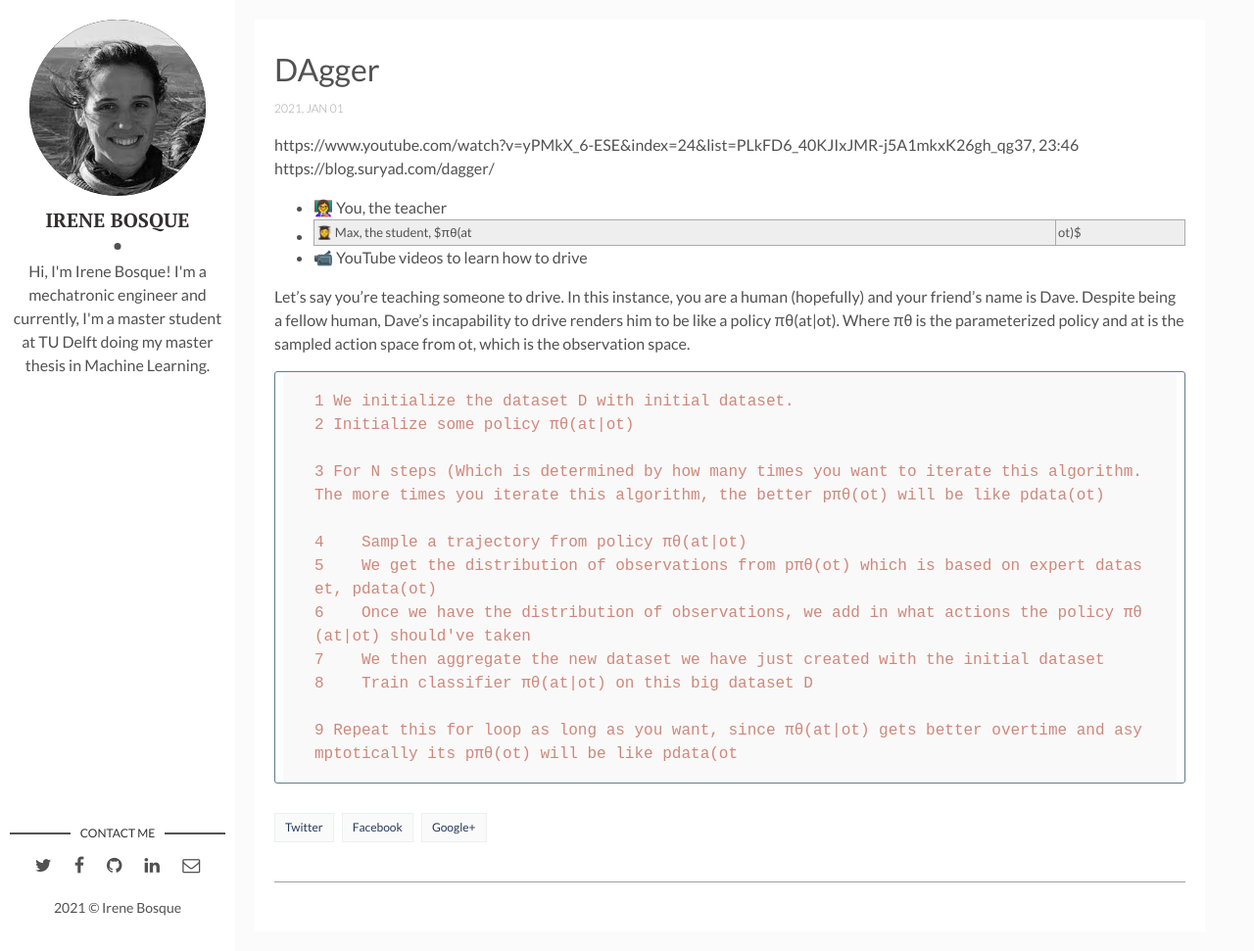
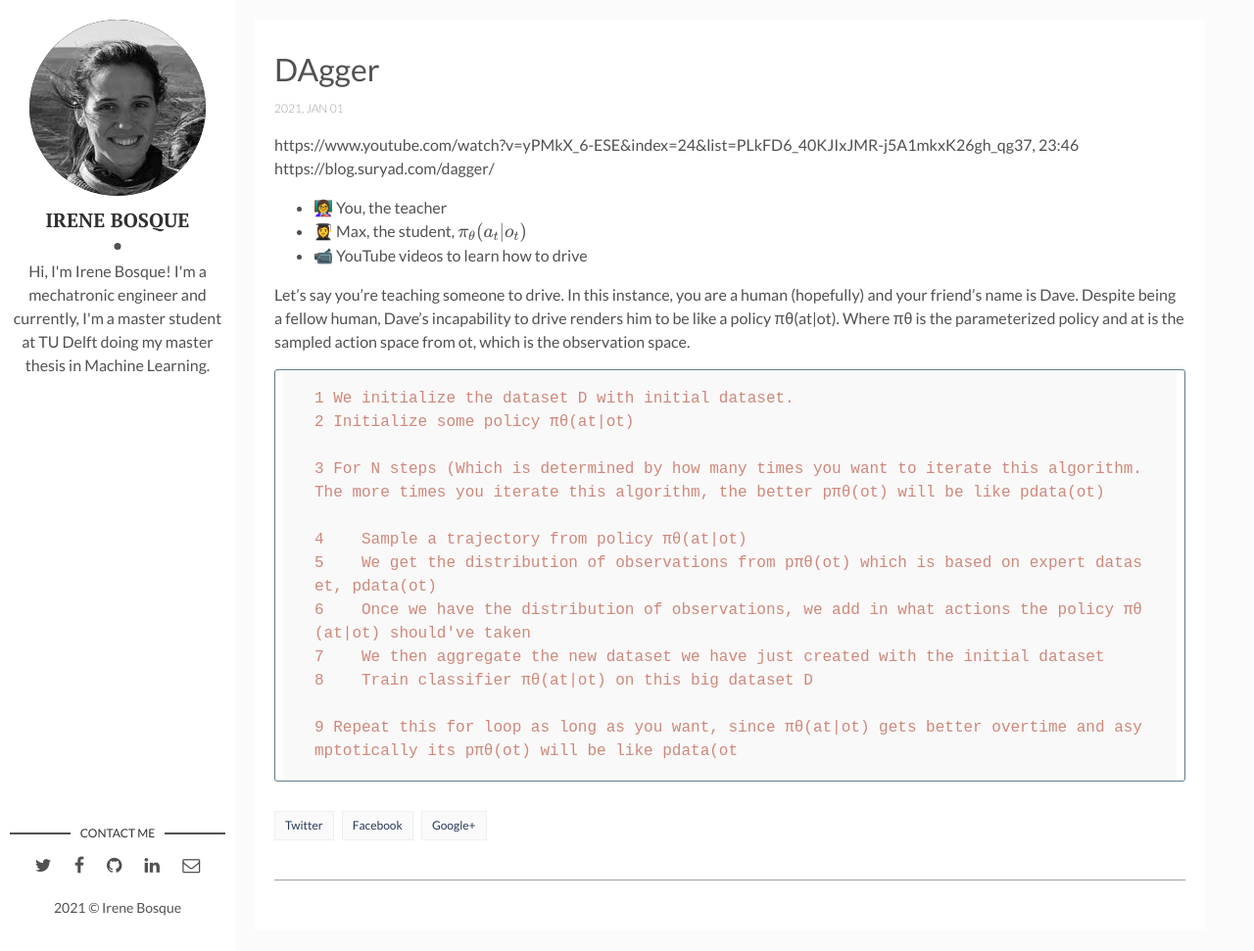
Before and after one commit to irenebosque/irenebosque.github.io, a Jekyll site: the page built from _posts/2021-01-01-dagger.md, in a window 1280 px wide and 971 px high. Shown: the whole window at 98% size. Built offline with Jekyll 4.4.1, drawn with Linux system fonts in a browser that asks for light colours; nearby versions of some CDN libraries; comment, search, counter and statistics services are not loaded.

Commit message:
Update 2021-01-01-dagger.md

```diff
--- a/_posts/2021-01-01-dagger.md
+++ b/_posts/2021-01-01-dagger.md
@@ -10,7 +10,7 @@ https://www.youtube.com/watch?v=yPMkX_6-ESE&index=24&list=PLkFD6_40KJIxJMR-j5A1m
 https://blog.suryad.com/dagger/
 
 - 👩‍🏫 You, the teacher
-- 👩‍🎓 Max, the student, $πθ(at|ot)$
+- 👩‍🎓 Max, the student, $\pi_θ(a_t \vert o_t)$
 - 📹 YouTube videos to learn how to drive
 
 Let's say you're teaching someone to drive. In this instance, you are a human (hopefully) and your friend's name is Dave.
```
